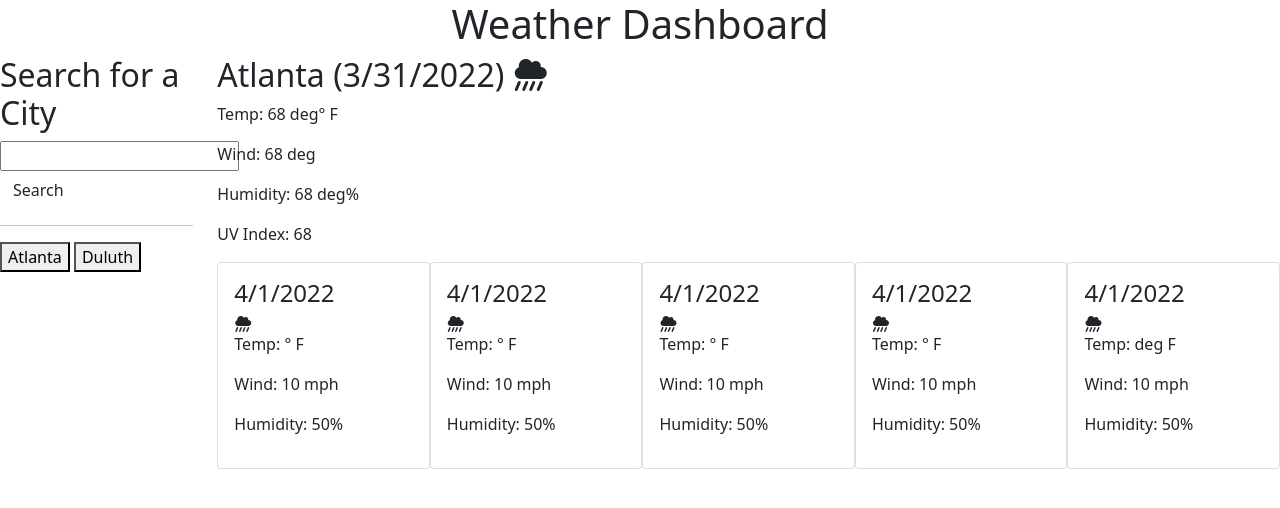
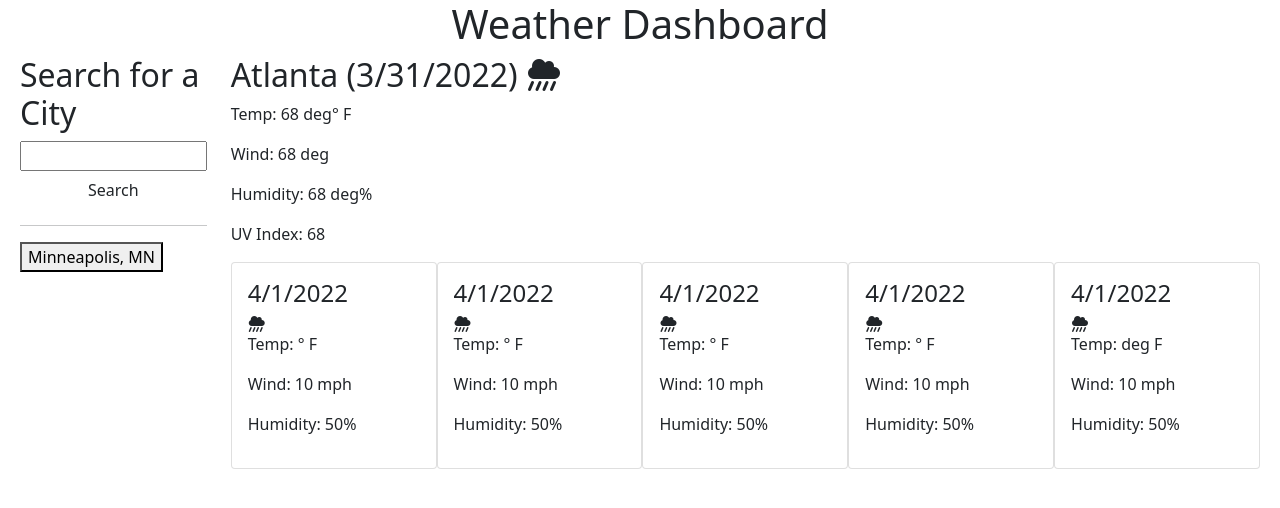
Before and after one commit to JoeChristianson/WeatherDashboard, a plain HTML site: page index.html in a window 1280 px wide. Drawn offline with nearby package versions, Linux system fonts and the light colour scheme; no server answers.

Commit message:
Got previous search buttons working

```diff
--- a/assets/scripts/script.js
+++ b/assets/scripts/script.js
@@ -1,3 +1,5 @@
+const prevSearches = JSON.parse(localStorage.getItem("prevWeatherSearches")) || ["Minneapolis, MN"];
+
 const searchBtn = $("#search-btn");
 const searchInput = $("#search-input")
 
@@ -9,12 +11,17 @@ const currentWind = $("#current-wind");
 const currentHumidity = $("#current-humidity");
 const currentUV = $("#current-uv")
 
+
 const icons = {
 
 }
 
-const newSearch = async ()=>{
-    const weather = await loadWeather(searchInput.val()?searchInput.val():"Minneapolis, MN");
+const newSearch = async (terms)=>{
+    let weather="x";
+    let search = terms?terms:(searchInput.val()?searchInput.val():prevSearches[0]);
+    console.log(search)
+    weather = await loadWeather(search);
+    console.log(weather);
     currentCity.text(`${weather.city}, ${weather.state}`);
     console.log(currentDate.text());
     currentDate.text(moment().format("MMM Do"));
@@ -32,21 +39,24 @@ const newSearch = async ()=>{
 
 console.log(searchInput);
 searchBtn.on("click", async e=>{
-    // const weather = await loadWeather(searchInput.val());
-    // currentCity.text(`${weather.city}, ${weather.state}`);
-    // console.log(currentDate.text());
-    // currentDate.text(moment().format("MMM Do"));
-    // currentTemp.text(Math.round(weather.temp)+"&#176; F");
-    // currentWind.text(weather.windSpeed+ " mph");
-    // currentHumidity.text(weather.humidity);
-    // currentUV.text(weather.uvi);
-    // for(let i = 0;i<5;i++){
-    //     $(`#date-${i}`).text(weather.future[i].date);
-    //     $(`#temp-${i}`).text(`${weather.future[i].low} / ${weather.future[i].high}`)
-    //     $(`#wind-${i}`).text(`${weather.future[i].windSpeed}`)
-    //     $(`#humidity-${i}`).text(`${weather.future[i].humidity}%`)
-    // }
-    await newSearch()
+    await newSearch(false)
+    prevSearches.unshift(searchInput.val());
+    localStorage.setItem("prevWeatherSearches",JSON.stringify(prevSearches));
+    searchInput.val("")
 })
 
 newSearch();
+loadButtons();
+
+function loadButtons(){
+    $("#past-searches").html("");
+    for(let i=0;i<(Math.min(10,prevSearches.length));i++){
+        const btn = $("<button>");
+        btn.text(prevSearches[i]);
+        btn.on("click",async e=>{
+            console.log(prevSearches)
+            await newSearch(prevSearches[i])
+        })
+        $("#past-searches").append(btn);
+    }
+}
--- a/index.html
+++ b/index.html
@@ -29,16 +29,16 @@
     <!--  -->
     <title>Weather Dashboard</title>
   </head>
-  <body>
+  <body class="vw-100">
     <header>
       <h1 class="text-center">Weather Dashboard</h1>
     </header>
-    <main class="row">
+    <main class="m-2 row">
       <aside class="col-2">
         <h2>Search for a City</h2>
 
-        <input id="search-input" type="text" />
-        <button class="btn" id="search-btn">Search</button>
+        <input class="w-100" id="search-input" type="text" />
+        <button class="btn w-100" id="search-btn">Search</button>
 
         <hr />
         <div id="past-searches">
```
